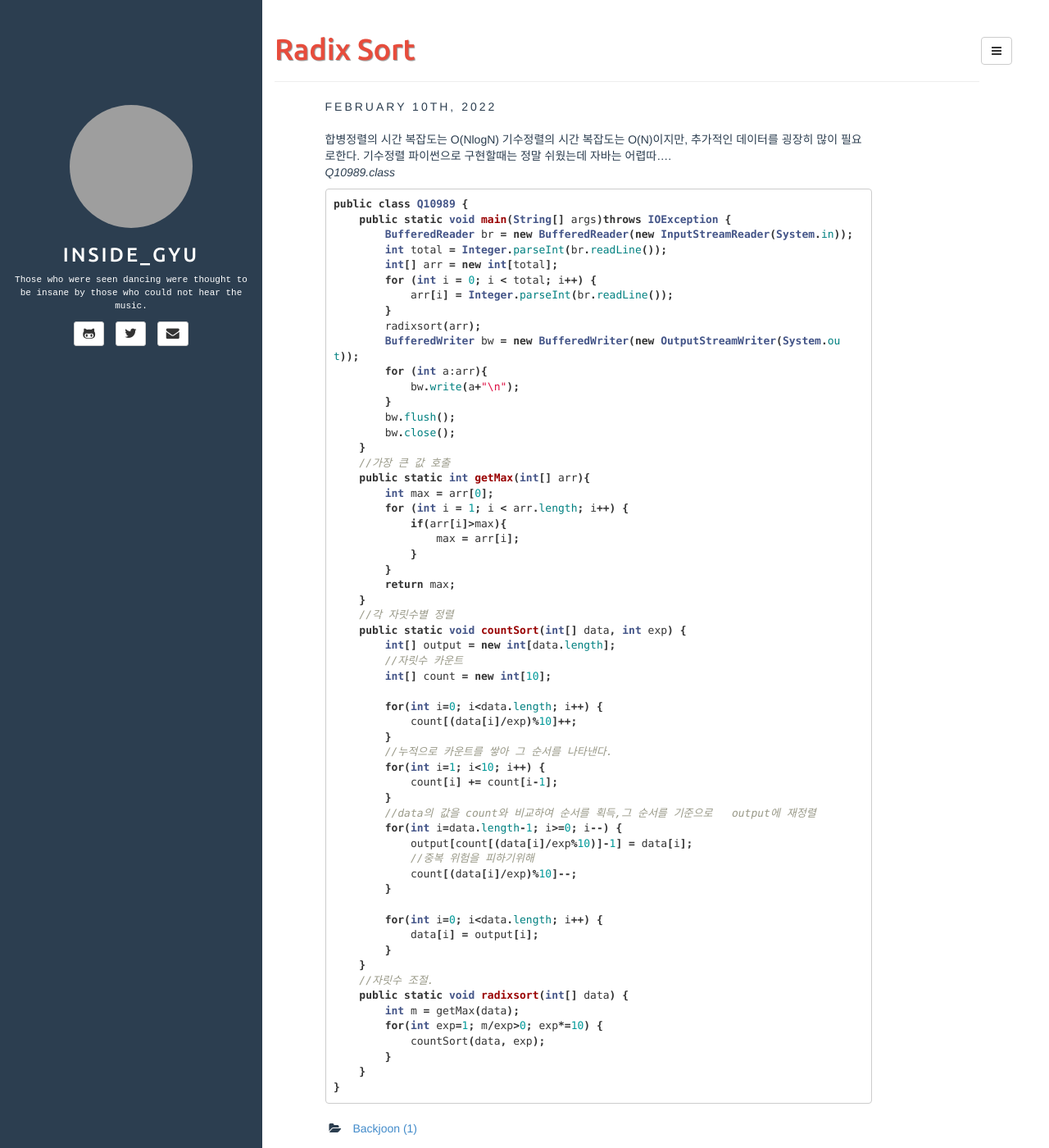
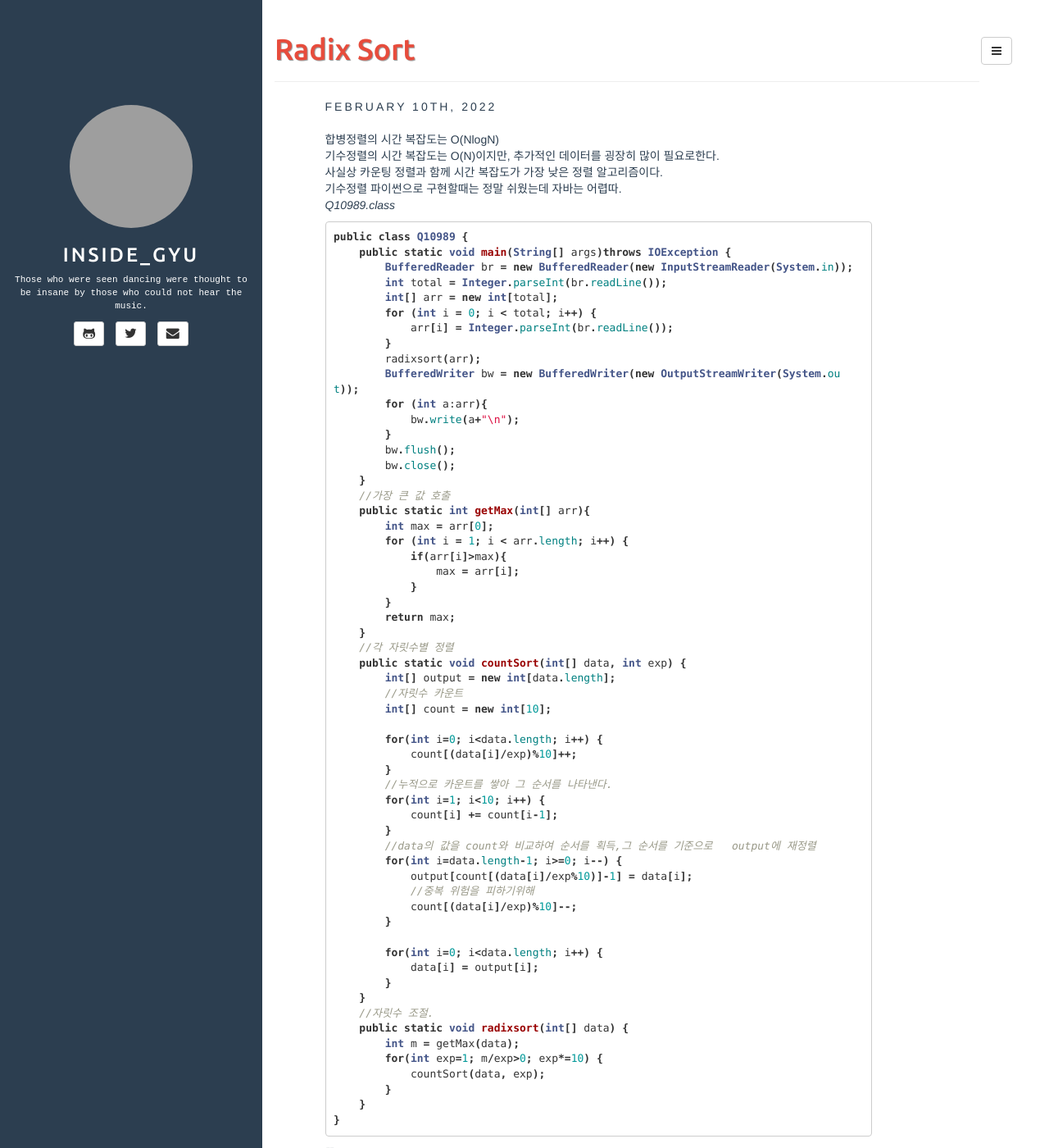
Before and after one commit to Gyuddi/Gyuddi.github.io, a Jekyll site: the page built from _posts/2022-02-10-sorting-algorithm.md, in a window 1280 px wide and 1400 px high. Shown: the whole window at 82% size. Built offline with Jekyll 4.4.1, drawn with Linux system fonts in a browser that asks for light colours; our own code applies the rules of GitHub Pages for plain Markdown files; grey boxes are pictures that could not be loaded.

Commit message:
new files

````diff
--- a/_posts/2022-02-10-sorting-algorithm.md
+++ b/_posts/2022-02-10-sorting-algorithm.md
@@ -15,7 +15,8 @@ last_modified_at: 2022-02-10
 ---
 합병정렬의 시간 복잡도는 O(NlogN)
 기수정렬의 시간 복잡도는 O(N)이지만, 추가적인 데이터를 굉장히 많이 필요로한다.
-기수정렬 파이썬으로 구현할때는 정말 쉬웠는데 자바는 어렵따....
+사실상 카운팅 정렬과 함께 시간 복잡도가 가장 낮은 정렬 알고리즘이다.
+기수정렬 파이썬으로 구현할때는 정말 쉬웠는데 자바는 어렵따.
 *Q10989.class*
 ```java
 public class Q10989 {
````
Also changed, not shown: other parts of _posts/2022-02-10-sorting-algorithm.md (+1 -0 lines).
